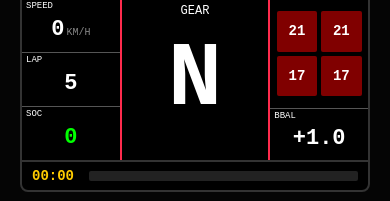
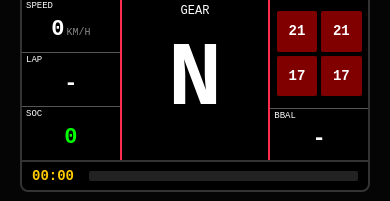
Before and after one commit to vestiapani/F1-Steering-Wheel-Mobile, a React Native app: screen / in a window 390 px wide. Shown: the part 340-541 px from the top of the page. Built offline with nearby package versions, Linux system fonts and the light colour scheme.

Commit message:
MFD function update

```diff
--- a/App.js
+++ b/App.js
@@ -478,7 +478,6 @@ const FlagIndicator = ({ flag }) => {
 const MfdDash = ({ telemetry, gearLabel }) => {
   const temps = telemetry.tyreTemp || [0, 0, 0, 0];
 
-  // Menampilkan delta jarak dalam meter (karena F1 2020 tidak punya native time-delta)
   const deltaVal = telemetry.delta != null ? parseFloat(telemetry.delta) : 0;
   const deltaColor =
     deltaVal < 0 ? COLORS.green : deltaVal > 0 ? COLORS.red : COLORS.text;
@@ -490,9 +489,9 @@ const MfdDash = ({ telemetry, gearLabel }) => {
   );
   const rpmDisplay = Math.round(telemetry.rpm || 0).toString();
   const speedDisplay = Math.round(telemetry.speed || 0).toString();
-  const lapDisplay = "5";
+  const lapDisplay = telemetry.lapNum ? telemetry.lapNum.toString() : "-";
+  const bbalDisplay = telemetry.brakeBias ? `${telemetry.brakeBias}%` : "-";
   const sessionTimeDisplay = fmtSessionTime(telemetry.sessionTime);
-
   return (
     <View style={styles.mfdContainer}>
       <View style={styles.mfdRowTop}>
@@ -572,7 +571,7 @@ const MfdDash = ({ telemetry, gearLabel }) => {
             style={[styles.mfdSubCell, styles.borderTopWhite, { flex: 0.5 }]}
           >
             <Text style={styles.mfdMiniLabel}>BBAL</Text>
-            <Text style={styles.mfdWhiteBig}>+1.0</Text>
+            <Text style={styles.mfdWhiteBig}>{bbalDisplay}</Text>
           </View>
         </View>
       </View>
@@ -840,15 +839,23 @@ export default function App() {
     socket.on("telemetry", (data) => {
       setTelemetry((prev) => ({ ...prev, ...data }));
     });
-    socket.on("leaderboard", (rows) => {
+    ssocket.on("leaderboard", (rows) => {
       const me = rows.find((r) => r.isPlayer);
       if (me) {
         setTelemetry((prev) => ({
           ...prev,
           lastLapMs: me.lastLapMs || prev.lastLapMs,
           delta: me.intervalM != null ? me.intervalM : prev.delta,
+          lapNum: me.lapNum,
         }));
       }
+    });
+
+    socket.on("session-info", (data) => {
+      setTelemetry((prev) => ({
+        ...prev,
+        sessionTime: data.timeLeft,
+      }));
     });
     socket.on("flags", (data) => {
       const present = new Set((data.zones || []).map((z) => z.flag));
@@ -858,6 +865,8 @@ export default function App() {
       const yellowCount = (data.zones || []).filter(
         (z) => z.flag === "YELLOW",
       ).length;
+
+
 
       let activeFlag = "NONE";
       if (present.has("RED") || data.trackStatus === "RED") activeFlag = "RED";
```
Also changed, not shown: 2 other files (tests, documents, lock files or other folders).
